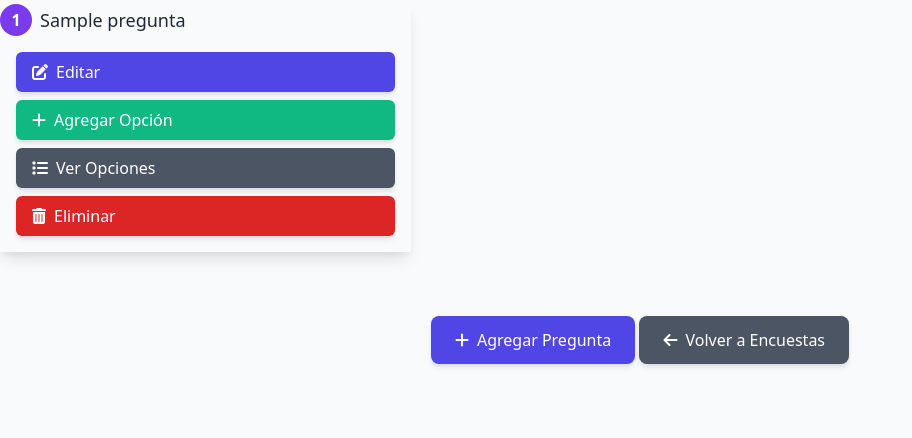
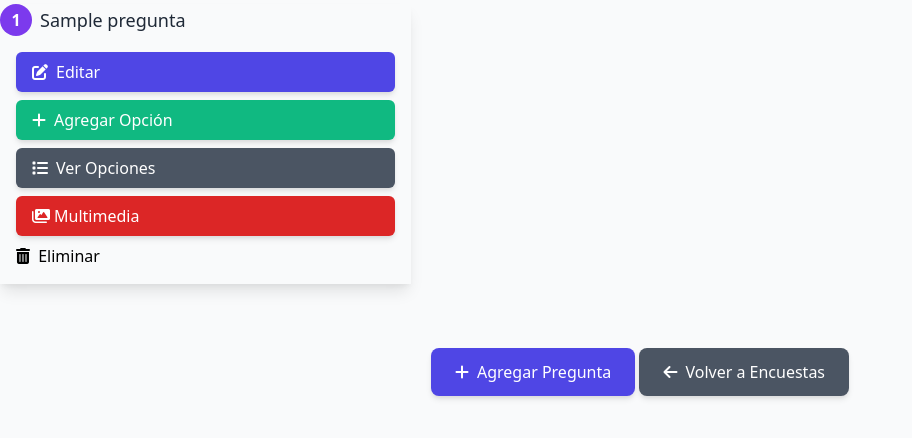
Before and after one commit to MatiasTorres0/Votaciones, a Django app: template core/templates/core/lista_preguntas.html in a window 1280 px wide. Shown: the part 204-642 px from the top of the page, without its empty margins (0-912 px from the left). Run offline with Django 3.2, Linux system fonts and the light colour scheme; the template is opened without the code that fills it: most values are stand-ins (such as "Sample title", 1, 10 or a date in 2020).

Commit message:
nueva actualización 2.0

```diff
--- a/core/templates/core/lista_preguntas.html
+++ b/core/templates/core/lista_preguntas.html
@@ -115,8 +115,11 @@
                         <a href="{% url 'lista_opciones' pregunta_id=pregunta.id %}" class="inline-flex items-center px-4 py-2 bg-gray-600 text-white rounded-md shadow-md hover:bg-gray-700">
                             <i class="fas fa-list mr-2"></i> Ver Opciones
                         </a>
-                        <a href="eliminar_pregunta/{{ pregunta.id }}" class="inline-flex items-center px-4 py-2 bg-red-600 text-white rounded-md shadow-md hover:bg-red-700">
-                            <i class="fas fa-trash-alt mr-2"></i> Eliminar
+                        <a href="{% url 'lista_medias' pregunta_id=pregunta.id %}" class="inline-flex items-center px-4 py-2 bg-red-600 text-white rounded-md shadow-md hover:bg-yellow-700">
+                            <i class="fas fa-images mr-1"></i> Multimedia
+                        </a>
+                        <a href="{% url 'eliminar_pregunta' pregunta_id=pregunta.id %}" class="option-button">
+                            <i class="fas fa-trash-alt mr-1"></i> Eliminar
                         </a>
                     </div>
                 </div>
```
Also changed, not shown: db.sqlite3.
